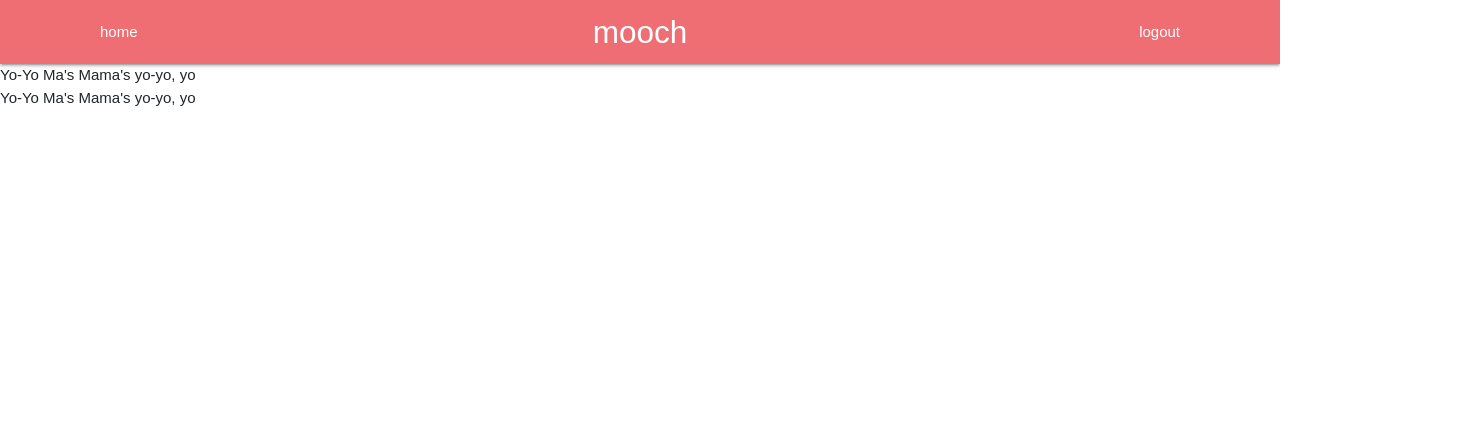
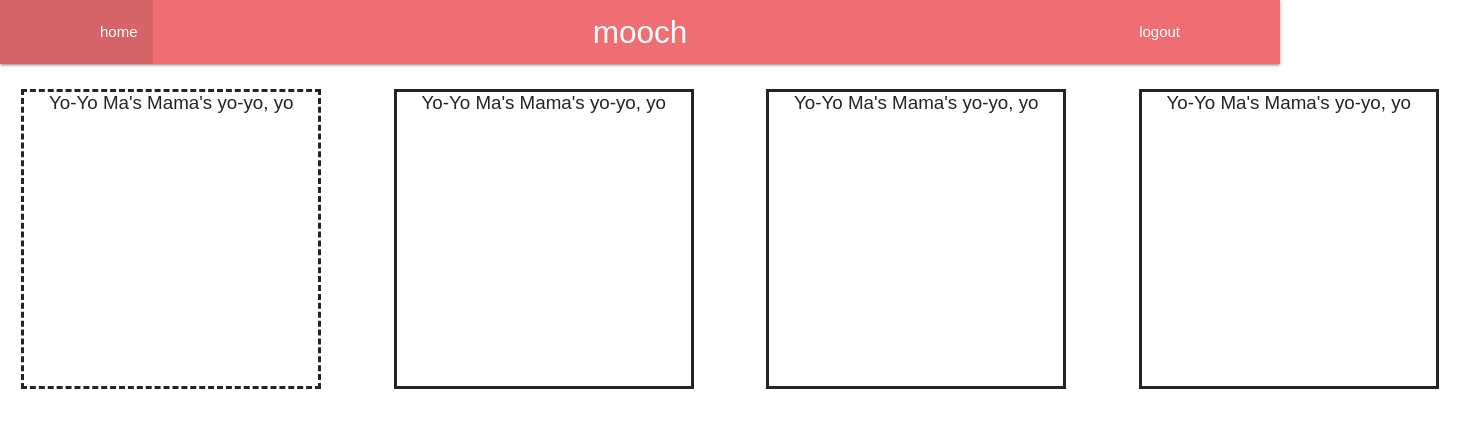
Before and after one commit to Ryanv027/mooch, a React app: page /dashboard in a window 1280 px wide. Shown: the top 428 px of the page, 1475 px wide, since content can reach past the window. Built offline with nearby package versions, Linux system fonts and the light colour scheme.

Commit message:
minor templating + routes

```diff
--- a/src/App.css
+++ b/src/App.css
@@ -5,3 +5,8 @@
 .login {
   color: white;
 }
+
+body {
+  width: 100% ;
+  height: 100% ;
+}
--- a/src/App.js
+++ b/src/App.js
@@ -5,11 +5,12 @@
 
 
 class App extends Component {
-  componentDidMount() {
+
+  componentDidMount = () => {
 
   }
 
-  render() {
+  render = () => {
     return (
         <BrowserRouter>
           <Switch>
--- a/src/presentational/Dashboard/Dashboard.css
+++ b/src/presentational/Dashboard/Dashboard.css
@@ -0,0 +1,5 @@
+.groupContainer {
+    /* padding: 50px 50px ; */
+    width: 100% ;
+    display: inline-flex ;
+}
--- a/src/presentational/Dashboard/Dashboard.js
+++ b/src/presentational/Dashboard/Dashboard.js
@@ -2,20 +2,33 @@
 import Navbar from '../Navbar/Navbar'
 import AddGroupBox from '../Group/Boxes/AddGroupBox'
 import GroupBox from '../Group/Boxes/GroupBox'
-// import styles from './Dashboard.css'
+import styles from './Dashboard.css'
 
 class Dashboard extends Component {
+
     state = {
 
     }
 
-    render() {
+    render = () => {
         return (
             <div>
                 <Navbar />
-                <div>
-                   <AddGroupBox />
-                   <GroupBox />
+                <div className = "row">
+                    <div className = {styles.groupContainer}>
+                        <div className = "col s6">
+                            <AddGroupBox />
+                        </div>
+                        <div className = "col s6">
+                            <GroupBox />
+                        </div>
+                        <div className = "col s6">
+                            <GroupBox />
+                        </div>
+                        <div className = "col s6">
+                            <GroupBox />
+                        </div>
+                    </div>
                 </div>
             </div>
         )
--- a/src/presentational/Group/Boxes/AddGroupBox.js
+++ b/src/presentational/Group/Boxes/AddGroupBox.js
@@ -1,10 +1,11 @@
 import React , { Component } from 'react'
+import styles from '../Group.css'
 
 class AddGroupBox extends Component {
-    render() {
-        return(
-            <div>
-                Yo-Yo Ma's Mama's yo-yo, yo
+    render = () => {
+        return (
+            <div className = {styles.addGroupBox} >
+                <h5 className = "center">Yo-Yo Ma's Mama's yo-yo, yo</h5>
             </div>
         )
     }
--- a/src/presentational/Group/Boxes/GroupBox.js
+++ b/src/presentational/Group/Boxes/GroupBox.js
@@ -1,10 +1,11 @@
 import React , { Component } from 'react'
+import styles from '../Group.css'
 
 class GroupBox extends Component {
-    render() {
-        return(
-            <div>
-                Yo-Yo Ma's Mama's yo-yo, yo
+    render = () => {
+        return (
+            <div className = {styles.groupBox}>
+                <h5 className = "center">Yo-Yo Ma's Mama's yo-yo, yo</h5>
             </div>
         )
     }
--- a/src/presentational/Group/Group.css
+++ b/src/presentational/Group/Group.css
@@ -0,0 +1,13 @@
+.groupBox {
+    border: 1mm solid ;
+    width: 300px ;
+    height: 300px ;
+    margin: 25px 25px;
+}
+
+.addGroupBox {
+    border: 1mm dashed ;
+    width: 300px ;
+    height: 300px ;
+    margin: 25px 25px;
+}
--- a/src/presentational/Login/Login.js
+++ b/src/presentational/Login/Login.js
@@ -11,7 +11,7 @@
         console.log(response)
       })
   }
-  render(){
+  render = () => {
     return (
       <div className={styles.loginContainer}>
         <h1>Login...if you dare.</h1>
--- a/src/presentational/Navbar/Navbar.js
+++ b/src/presentational/Navbar/Navbar.js
@@ -3,16 +3,28 @@
 
 class Navbar extends Component {
 
-    render() {
-        return(
+    sayHello = () => {
+        console.log("hello!")
+    }
+
+    render = () => {
+        return (
             <nav>
                 <div className = "nav-wrapper">
-                    <a className="brand-logo center">mooch</a>
+                        <a className="brand-logo center">mooch</a>
                     <div className = "left">
-                        <a className = {styles.padL}>home </a>
+                        <ul>
+                            <li>
+                                <a className = {styles.padL} onClick = {this.sayHello}>home</a>
+                            </li>
+                        </ul>
                     </div>
                     <div className = "right">
-                        <a className = {styles.padR}>logout </a>
+                        <ul>
+                            <li>
+                                <a className = {styles.padR} onClick = {this.sayHello}>logout</a>
+                            </li>
+                        </ul>
                     </div>
                 </div>
             </nav>
```
Also changed, not shown: src/presentational/Group/AddGroup.js (+13 -0 lines), src/presentational/Group/GroupPeople.js (+17 -0 lines), src/presentational/Group/GroupTotal.js (+18 -0 lines).
